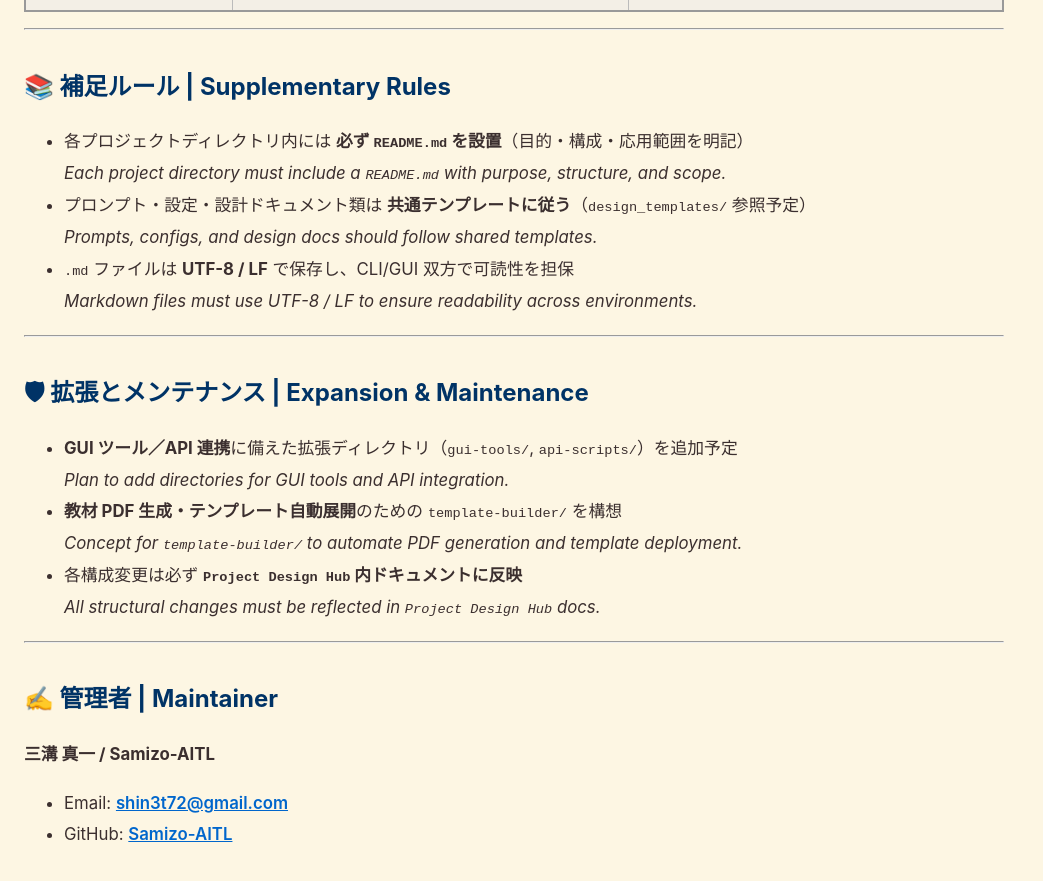
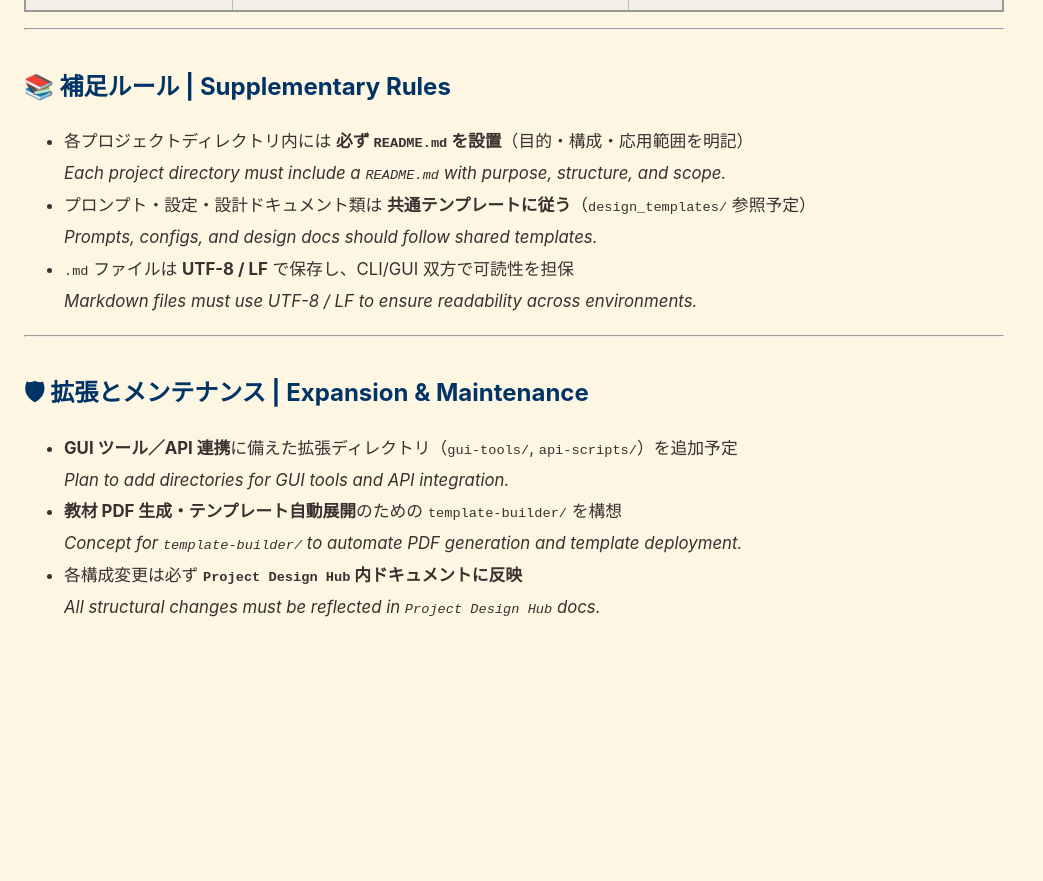
Before and after one commit to Samizo-AITL/SamizoGPT, a Jekyll site: the page built from Project Design Hub/directory_structure.md, in a window 1280 px wide and 900 px high, scrolled down 1629 px. Shown: the top 881 px of the window, without its empty margins (0-1043 px from the left). Built offline with Jekyll 4.4.1, drawn with Linux system fonts in a browser that asks for light colours; after the commit the page ends 2302 px from its top, so only the background shows below that.

Commit message:
Update directory_structure.md

```diff
--- a/Project Design Hub/directory_structure.md
+++ b/Project Design Hub/directory_structure.md
@@ -78,10 +78,3 @@
   *Concept for `template-builder/` to automate PDF generation and template deployment.*
 - 各構成変更は必ず **`Project Design Hub` 内ドキュメントに反映**
   *All structural changes must be reflected in `Project Design Hub` docs.*
-
----
-
-## ✍ 管理者 | Maintainer
-**三溝 真一 / Samizo-AITL**
-- Email: [shin3t72@gmail.com](mailto:shin3t72@gmail.com)
-- GitHub: [Samizo-AITL](https://github.com/Samizo-AITL)
```
